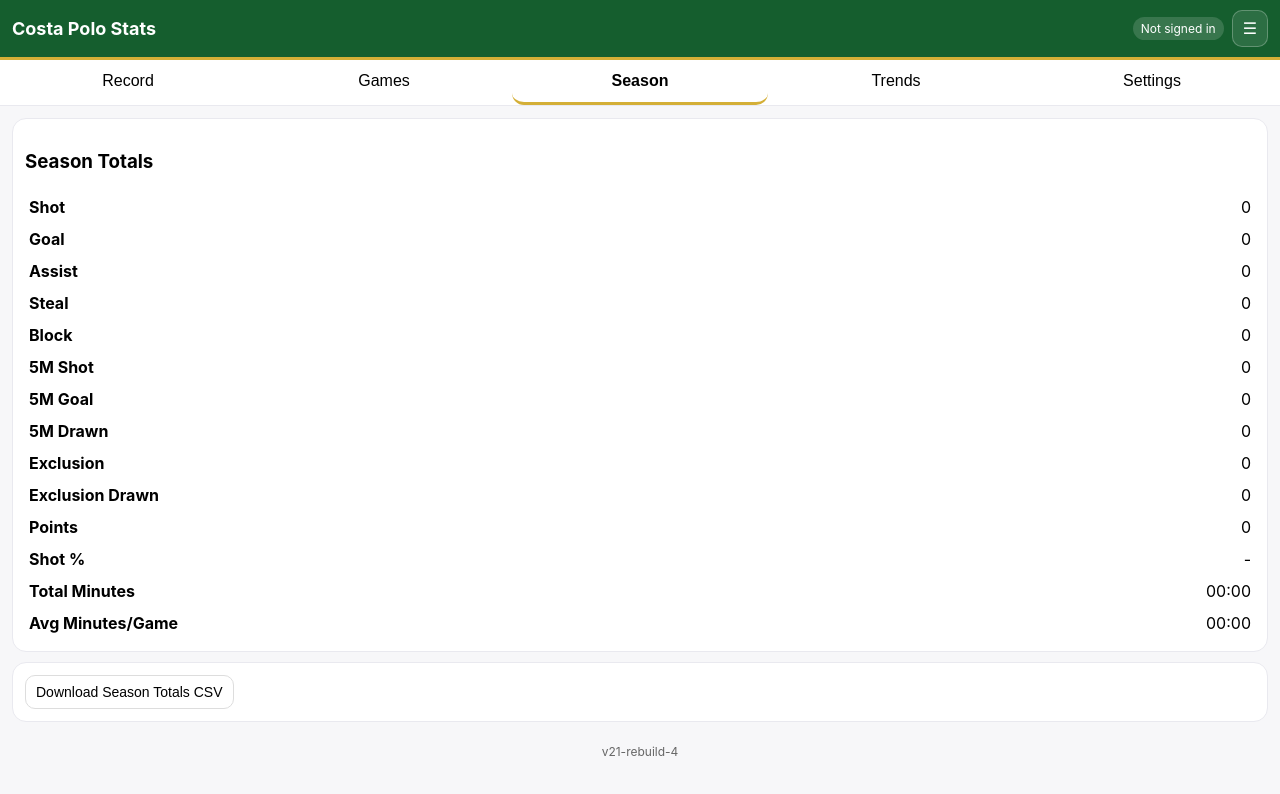
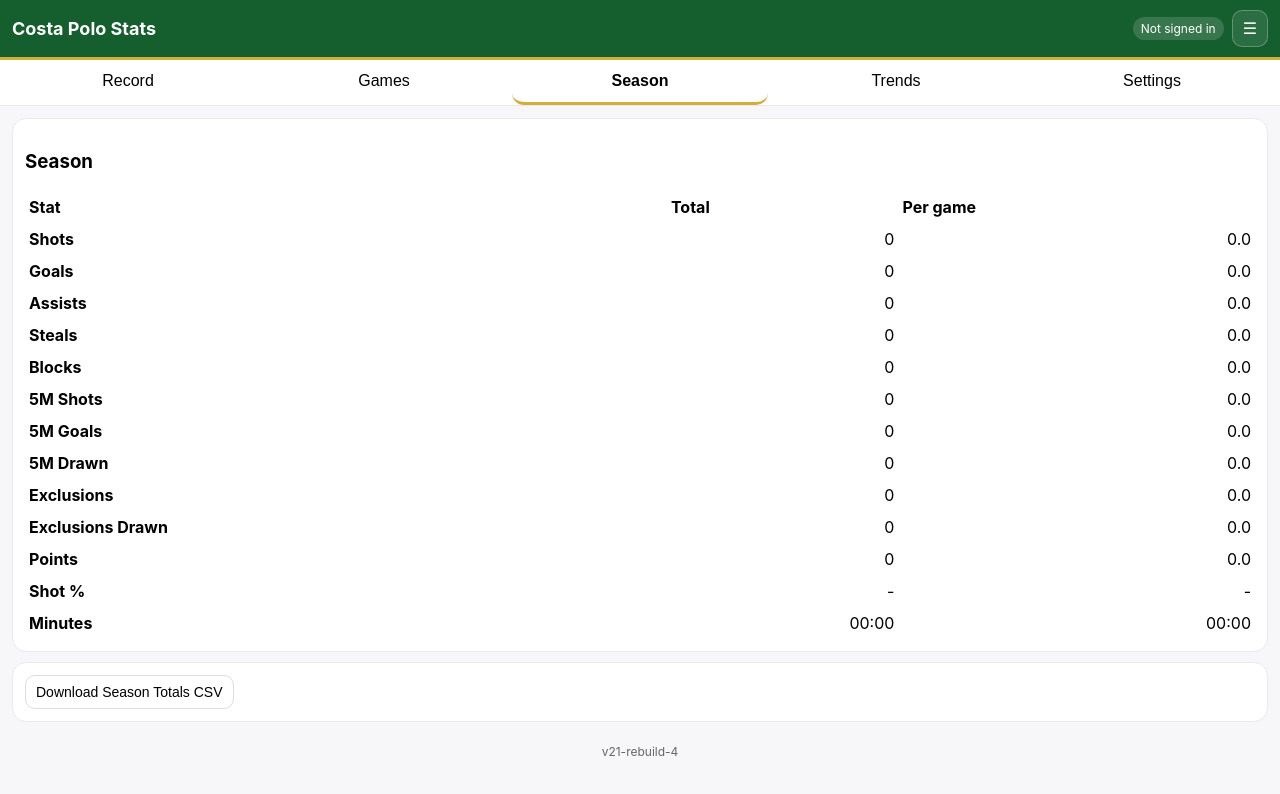
Before and after one commit to jrshultz/wp-stats-ryan, a plain HTML site: page index.html in a window 1280 px wide. Both pictures are taken after a click on the button "Season". Drawn offline with nearby package versions, Linux system fonts and the light colour scheme.

Commit message:
Update index.html

```diff
--- a/index.html
+++ b/index.html
@@ -522,35 +522,72 @@ function renderGames(){
   }));
 }
 
-/* Season totals */
+/* -------- Season totals: Total + Per Game table -------- */
 function renderSeason(){
-  const agg={shot:0,goal:0,assist:0,steal:0,block:0,five_m_attempt:0,five_m_goal:0,five_m_drawn:0,exclusion:0,exclusion_drawn:0};
-  let tsum=0; state.games.forEach(g=>{ for(const k in agg) agg[k]+=g.stats[k]||0; tsum+=(g.pt_seconds||0); });
-  const gsum=agg.goal, ssum=agg.shot, asum=agg.assist; const n=state.games.length||0; const avgSec=n?Math.round(tsum/n):0;
+  const agg = {
+    shot:0, goal:0, assist:0, steal:0, block:0,
+    five_m_attempt:0, five_m_goal:0, five_m_drawn:0,
+    exclusion:0, exclusion_drawn:0
+  };
+  let totalSec = 0;
+  const n = state.games.length || 0;
 
-  document.getElementById('seasonTotals').innerHTML=`<h3>Season Totals</h3><table><tbody>
-<tr><th>Shot</th><td class='right'>${agg.shot}</td></tr>
-<tr><th>Goal</th><td class='right'>${agg.goal}</td></tr>
-<tr><th>Assist</th><td class='right'>${agg.assist}</td></tr>
-<tr><th>Steal</th><td class='right'>${agg.steal}</td></tr>
-<tr><th>Block</th><td class='right'>${agg.block}</td></tr>
-<tr><th>5M Shot</th><td class='right'>${agg.five_m_attempt}</td></tr>
-<tr><th>5M Goal</th><td class='right'>${agg.five_m_goal}</td></tr>
-<tr><th>5M Drawn</th><td class='right'>${agg.five_m_drawn}</td></tr>
-<tr><th>Exclusion</th><td class='right'>${agg.exclusion}</td></tr>
-<tr><th>Exclusion Drawn</th><td class='right'>${agg.exclusion_drawn}</td></tr>
-<tr><th>Points</th><td class='right'>${gsum+asum}</td></tr>
-<tr><th>Shot %</th><td class='right'>${ssum?(gsum/ssum).toFixed(2):'-'}</td></tr>
-<tr><th>Total Minutes</th><td class='right'>${fmtTime(tsum)}</td></tr>
-<tr><th>Avg Minutes/Game</th><td class='right'>${fmtTime(avgSec)}</td></tr>
-</tbody></table>`;
+  state.games.forEach(g => {
+    for (const k in agg) agg[k] += g.stats[k] || 0;
+    totalSec += (g.pt_seconds || 0);
+  });
 
-  document.getElementById('dlSeasonTotals').onclick=()=>{
-    const order=['Shot','Goal','Assist','Steal','Block','5M Shot','5M Goal','5M Drawn','Exclusion','Exclusion Drawn','Points','ShotPct','TotalMinutes','AvgMinutesPerGame'];
-    const row=[agg.shot,agg.goal,agg.assist,agg.steal,agg.block,agg.five_m_attempt,agg.five_m_goal,agg.five_m_drawn,agg.exclusion,agg.exclusion_drawn,gsum+asum, ssum?(gsum/ssum).toFixed(2):'-', fmtTime(tsum), fmtTime(avgSec)];
-    const csv='Metric,'+order.join(',')+'\nTotals,'+row.join(',')+'\n';
-    const a=document.createElement('a'); a.href=URL.createObjectURL(new Blob([csv],{type:'text/csv;charset=utf-8'})); a.download='ryan_wp_season_totals.csv'; a.click();
-  };
+  const gsum = agg.goal, ssum = agg.shot, psum = gsum + agg.assist;
+
+  // helpers
+  const perGame = v => n ? (v / n) : 0;
+  const fmt1 = v => (Math.round(v * 10) / 10).toFixed(1);  // 1 decimal
+  const mmss = s => String(Math.floor(s/60)).padStart(2,'0') + ':' + String(s%60).padStart(2,'0');
+
+  // table rows: [Label, Total, Per-game]
+  const rows = [
+    ['Shots',              agg.shot,            fmt1(perGame(agg.shot))],
+    ['Goals',              agg.goal,            fmt1(perGame(agg.goal))],
+    ['Assists',            agg.assist,          fmt1(perGame(agg.assist))],
+    ['Steals',             agg.steal,           fmt1(perGame(agg.steal))],
+    ['Blocks',             agg.block,           fmt1(perGame(agg.block))],
+    ['5M Shots',           agg.five_m_attempt,  fmt1(perGame(agg.five_m_attempt))],
+    ['5M Goals',           agg.five_m_goal,     fmt1(perGame(agg.five_m_goal))],
+    ['5M Drawn',           agg.five_m_drawn,    fmt1(perGame(agg.five_m_drawn))],
+    ['Exclusions',         agg.exclusion,       fmt1(perGame(agg.exclusion))],
+    ['Exclusions Drawn',   agg.exclusion_drawn, fmt1(perGame(agg.exclusion_drawn))],
+    ['Points',             psum,                fmt1(perGame(psum))],
+    ['Shot %',             (ssum ? (gsum/ssum).toFixed(2) : '-'),
+                           (perGame(ssum) ? (perGame(gsum)/perGame(ssum)).toFixed(2) : '-')],
+    ['Minutes',            mmss(totalSec),      n ? mmss(Math.round(totalSec/n)) : '00:00'],
+  ];
+
+  document.getElementById('seasonTotals').innerHTML = `
+    <h3>Season</h3>
+    <table>
+      <thead>
+        <tr><th>Stat</th><th class="right">Total</th><th class="right">Per game</th></tr>
+      </thead>
+      <tbody>
+        ${rows.map(r => `<tr><th>${r[0]}</th><td class="right">${r[1]}</td><td class="right">${r[2]}</td></tr>`).join('')}
+      </tbody>
+    </table>
+  `;
+
+  // CSV: two columns (Total, PerGame)
+  const btn = document.getElementById('dlSeasonTotals');
+  if (btn) {
+    btn.onclick = () => {
+      const csv = [
+        'Metric,Total,PerGame',
+        ...rows.map(r => `${r[0]},${r[1]},${r[2]}`)
+      ].join('\n') + '\n';
+      const a = document.createElement('a');
+      a.href = URL.createObjectURL(new Blob([csv], {type:'text/csv;charset=utf-8'}));
+      a.download = 'season_totals_per_game.csv';
+      a.click();
+    };
+  }
 }
 
 /* Trends (with point markers) */
```
